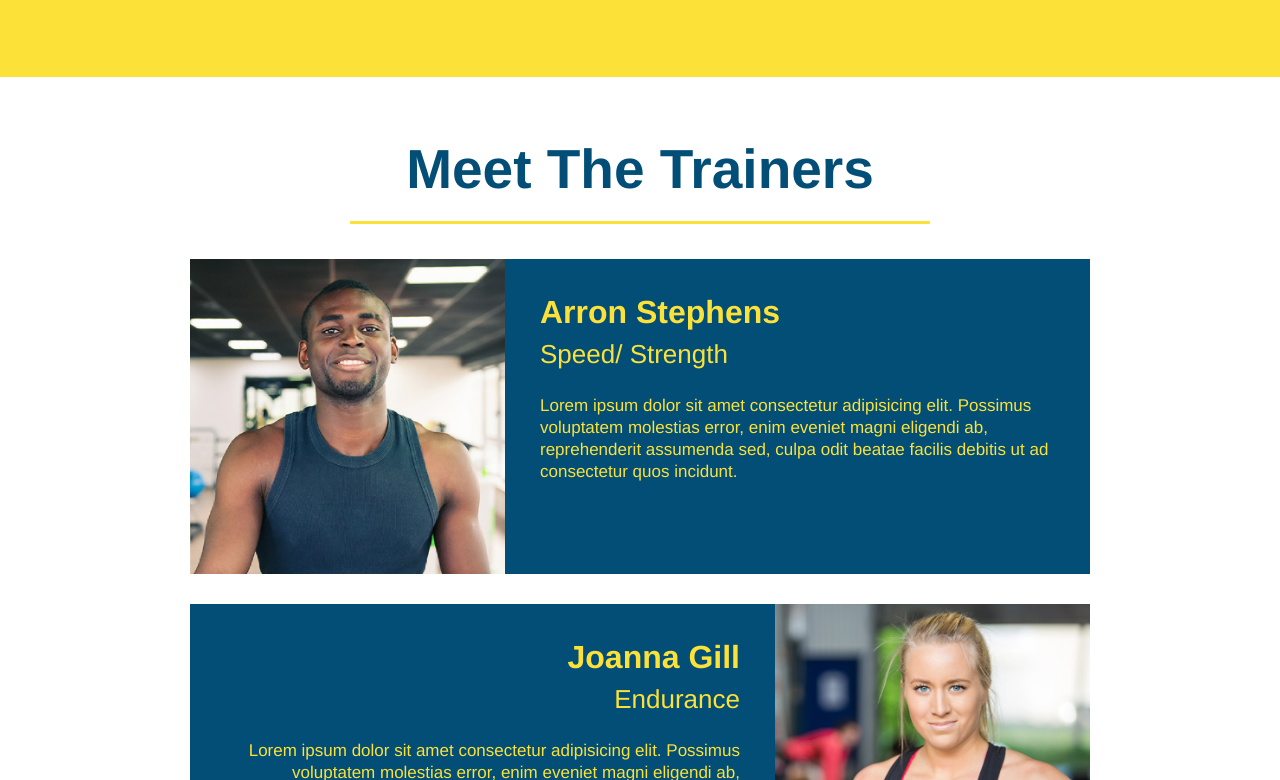
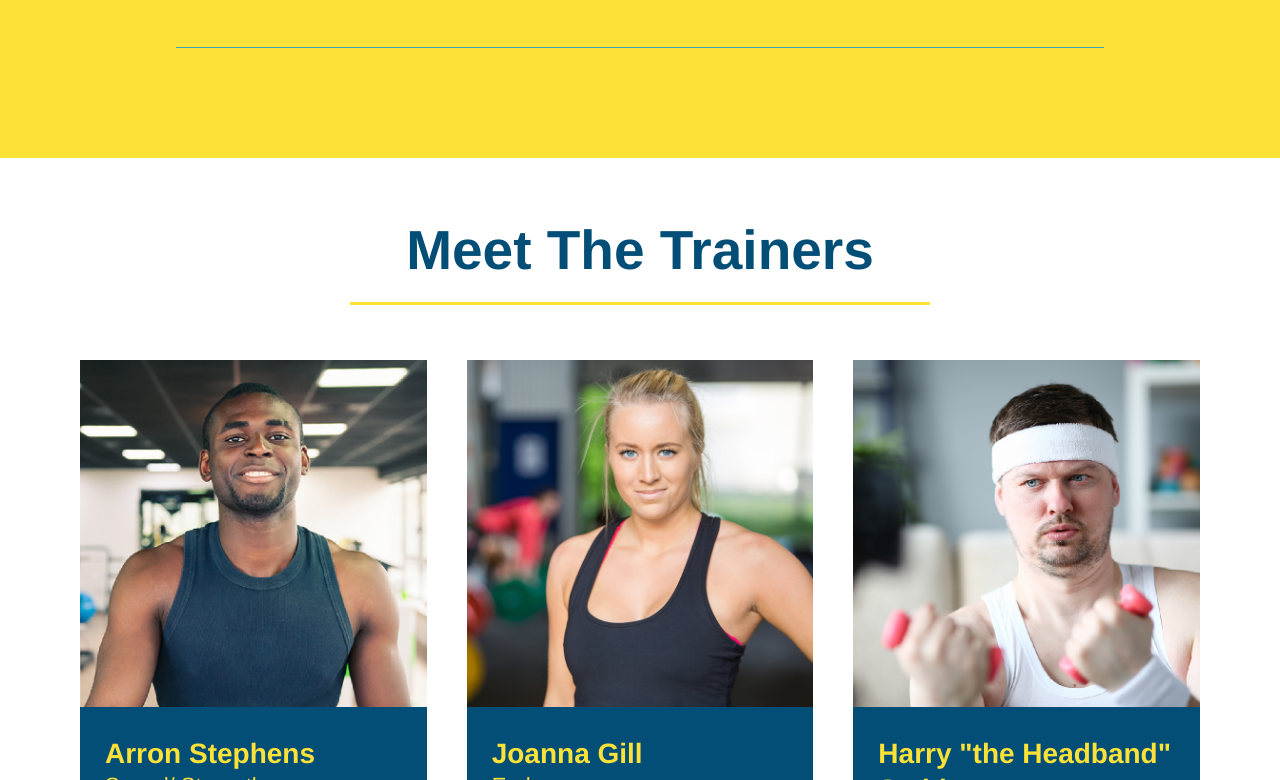
Before and after one commit to Beetl3bard/run-buddy, a plain HTML site: page index.html in a window 1280 px wide. Shown: the part 2020-2800 px from the top of the page. Drawn offline with Linux system fonts and the light colour scheme.

Commit message:
add flexbox to trainers

```diff
--- a/assets/css/style.css
+++ b/assets/css/style.css
@@ -50,7 +50,7 @@ section {padding: 60px;}
       width: 35%;
       text-align: right;
       margin: 3.5%;
-      color: #fff
+      color: #fff;
       font-size: 18px;
       line-height: 1.3;}
 
@@ -69,7 +69,7 @@ section {padding: 60px;}
       }
                   .hero-form{
                         width: 40%;
-                        margin: 3.5%
+                        margin: 3.5%;
                         background-color: #fce138;
                         color: #024e76;
                         padding: 20px;
@@ -149,26 +149,31 @@ section {padding: 60px;}
 .primary-border{border-color: #fce138;}
 .secondary-border{border-color: #39a6b2;}
 /*Meet the trainers section*/
-/* .trainers{} */
-.trainer{width: 900px;
-         margin: 0 auto 30px auto;
+.trainers{
+      width: 100%;
+      margin: 0 auto;
+      display: flex;
+      flex-wrap: wrap;
+      justify-content: space-around;
+}
+.trainer{margin: 20px;
          background: #024e76;
          color: #fce138;
-         overflow:auto;}
-.trainer img{width:35%;
-             float: left;}
-.trainer-bio{padding: 35px;
-             float: left;
-             width: 65%;}
+         flex: 1}
+.trainer img{width:100%;
+             }
+.trainer-bio{padding: 25px;
+      line-height: 1.3;}
+
 .text-left{text-align: left;}
 .text-right{text-align: right;}
-.trainer-bio h3{font-size: 32px;
-                margin-bottom: 8px;}
+.trainer-bio h3{font-size: 28px;
+                }
 .trainer-bio h4{font-weight: lighter;
-                font-size: 26px;
-                margin-bottom: 25px;}
+                font-size: 22px;
+                margin-bottom: 15px;}
 .trainer-bio p {font-size: 17px;
-                line-height: 1.3;}
+}
 /*Reach Out style*/
 .contact{background: #024e76}
 .contact h2{color: #fce138}
--- a/index.html
+++ b/index.html
@@ -137,36 +137,38 @@
 </section>
 
         <!--"Meet The Trainers"-->
-        <section id="your-trainers" class="trainers">
+        <section id="your-trainers" >
             <div class="flex-row">
                 <h2 class="section-title primary-border">Meet The Trainers</h2>
             </div>
-                <article class="trainer">
+            <div class="trainers">
+            <article class="trainer">
                 <img src="./assets/images/trainer-1.jpg" alt="Arron Stephens in his workout clothes, ready to pump iron"/>
-                <div class="trainer-bio text-left">
-                    <h3>Arron Stephens</h3>
-                    <h4>Speed/ Strength</h4>
+                <div class="trainer-bio">
+                    <h3 class="trainer-name">Arron Stephens</h3>
+                    <h4 class="trainer-role">Speed/ Strength</h4>
                     <p>Lorem ipsum dolor sit amet consectetur adipisicing elit. Possimus voluptatem molestias error, enim eveniet magni eligendi ab, reprehenderit assumenda sed, culpa odit beatae facilis debitis ut ad consectetur quos incidunt.</p>
                 </div>
             </article>
             <!--Trainer 2-->
              <article class="trainer">
-                 <div class="trainer-bio text-right">
-                    <h3>Joanna Gill</h3>
-                    <h4>Endurance</h4>
+                <img src="./assets/images/trainer-2.jpg" alt="Joanna Gill cooling off after a workout" />
+                <div class="trainer-bio">
+                    <h3 class="trainer-name">Joanna Gill</h3>
+                    <h4 class="trainer-role">Endurance</h4>
                     <p>Lorem ipsum dolor sit amet consectetur adipisicing elit. Possimus voluptatem molestias error, enim eveniet magni eligendi ab, reprehenderit assumenda sed, culpa odit beatae facilis debitis ut ad consectetur quos incidunt.</p>
                 </div>
-                <img src="./assets/images/trainer-2.jpg" alt="Joanna Gill cooling off after a workout" />
             </article>
                 <!--Trainer 3-->
                 <article class="trainer">
                     <img src="./assets/images/trainer-3.jpg" alt="Harry Smith wearing a headband and lifting comically small pink weights "/>
-                    <div class="trainer-bio text-left">
-                        <h3>Harry "the Headband" Smith</h3>
-                        <h4>Strength</h4>
+                    <div class="trainer-bio">
+                        <h3 class="trainer-name">Harry "the Headband" Smith</h3>
+                        <h4 class="trainer-role">Strength</h4>
                         <p>Lorem ipsum dolor sit amet consectetur adipisicing elit. Possimus voluptatem molestias error, enim eveniet magni eligendi ab, reprehenderit assumenda sed, culpa odit beatae facilis debitis ut ad consectetur quos incidunt.</p>
                     </div>
                  </article>
+                </div>
             </section>
         <!--"reach out" section-->
         <section id="reach-out" class="contact">
```
